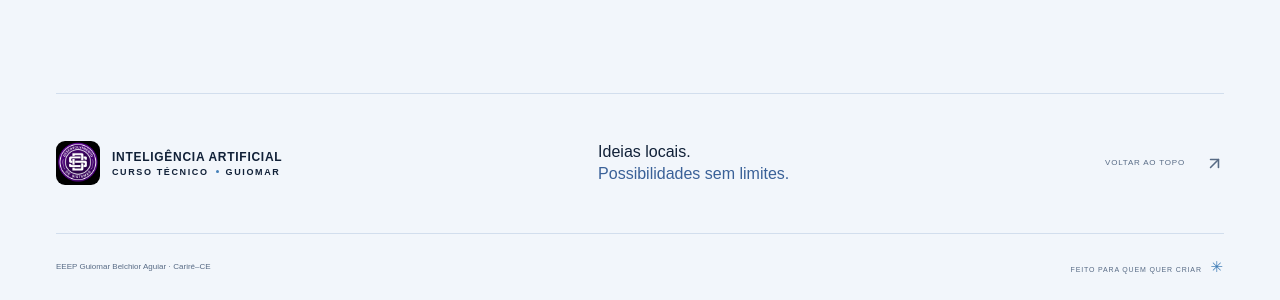
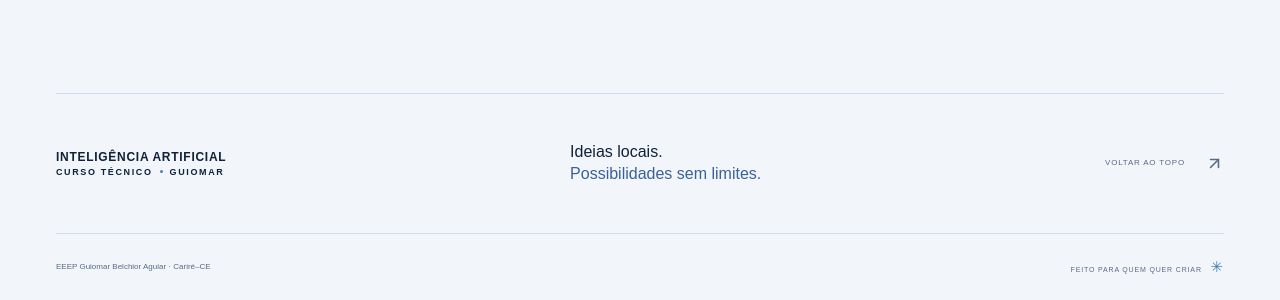
Before and after one commit to Samuelnata2109/IA-guiomar-site, a React (Vite) app: page / in a window 1280 px wide. Shown: the part 8004-8304 px from the top of the page. Built offline with nearby package versions, Linux system fonts and the light colour scheme; a web font is replaced by a local one.

Commit message:
Remove DS logo from institutional footer

```diff
--- a/index.html
+++ b/index.html
@@ -30,7 +30,6 @@
       name="description"
       content="Conheça o curso técnico em Inteligência Artificial da EEEP Guiomar Belchior Aguiar, em Cariré–CE. Explore como a IA aprende com dados e como criar soluções inteligentes com criatividade e responsabilidade."
     />
-    <link rel="icon" type="image/png" href="./assets/logo-ds-guiomar.png" />
     <link rel="preload" as="image" href="./assets/hero.webp" />
     <title>Inteligência Artificial — Curso Técnico • Guiomar</title>
   </head>
--- a/src/sections/Escola/SchoolLocation.tsx
+++ b/src/sections/Escola/SchoolLocation.tsx
@@ -110,12 +110,6 @@ export function Footer() {
     <footer className="footer container">
       <div className="footer-main">
         <a className="brand" href="#inicio">
-          <img
-            src="./assets/logo-ds-guiomar.png"
-            width="44"
-            height="44"
-            alt="Identidade visual da EEEP Guiomar Belchior Aguiar"
-          />
           <span>
             INTELIGÊNCIA ARTIFICIAL
             <small>
```
Also changed, not shown: 1 other file (tests, documents, lock files or other folders).
